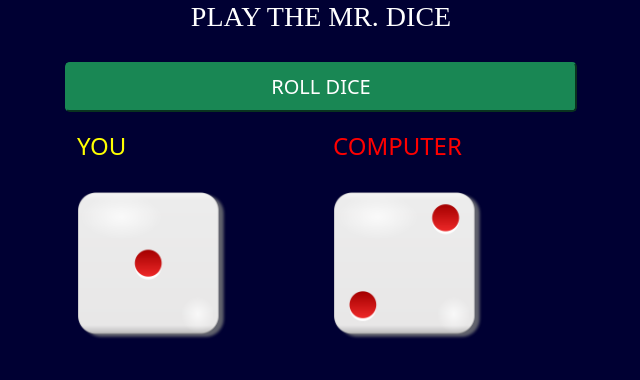
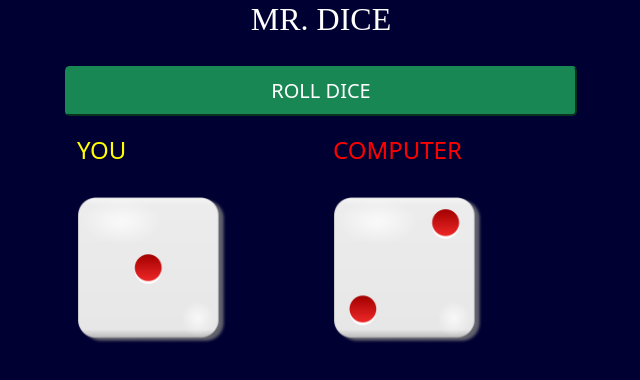
Before and after one commit to Job-21/Job-21.github.io, a website: page index.html in a window 1280 px wide. Shown: the whole page, without its empty margins (319-959 px from the left). Drawn offline with nearby package versions, Linux system fonts and the light colour scheme.

Commit message:
i have renamed the title from PLAY THE MR.DICE to MR.DICE

```diff
--- a/index.html
+++ b/index.html
@@ -13,7 +13,7 @@
     <div class="headers">
         <div style="margin: auto auto; display: flex; justify-content: center; font-family:Imprint MT Shadow; width: 40%;">
 
-            <p style="color: white;" class="h3">PLAY THE MR. DICE</p>
+            <p style="color: white;" class="h2">MR. DICE</p>
         </div>
         <div style="margin: 20px auto; width: 40%; display: flex; justify-content: center;">
             <input type="button" style="width:100%;" class="btn-success btn-lg" value="ROLL DICE" id="btn-roll"/>
```
